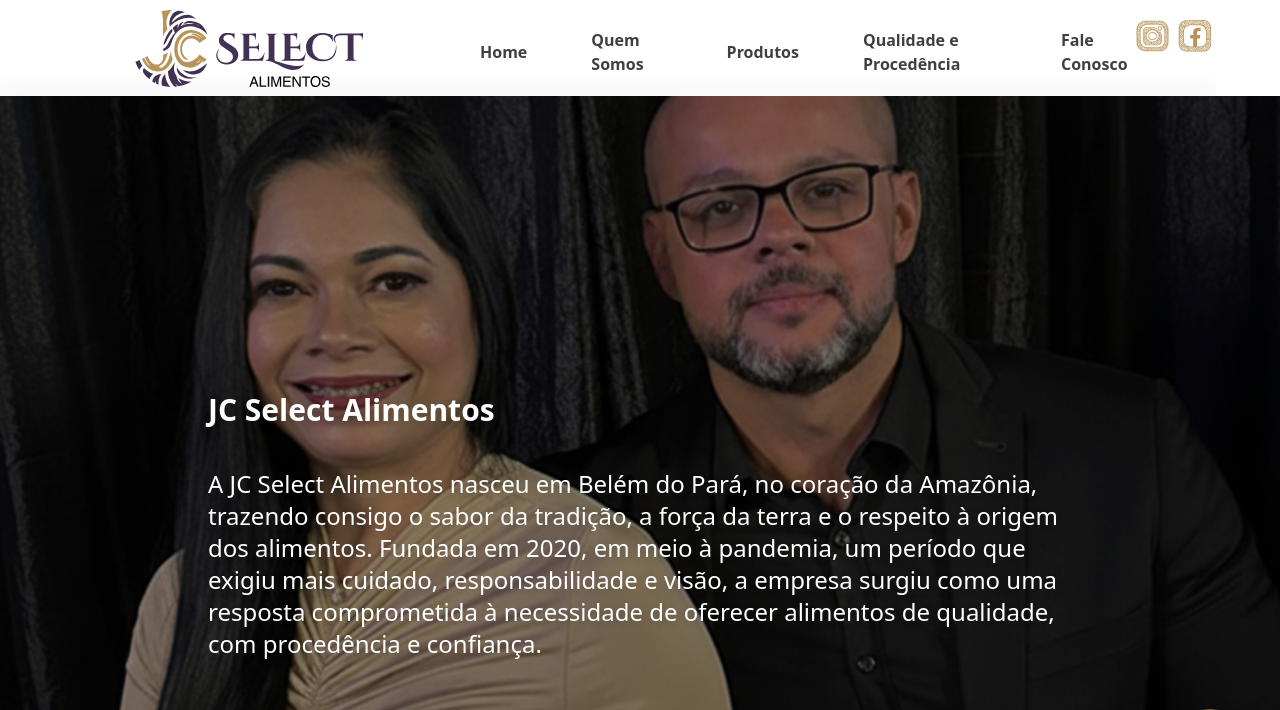
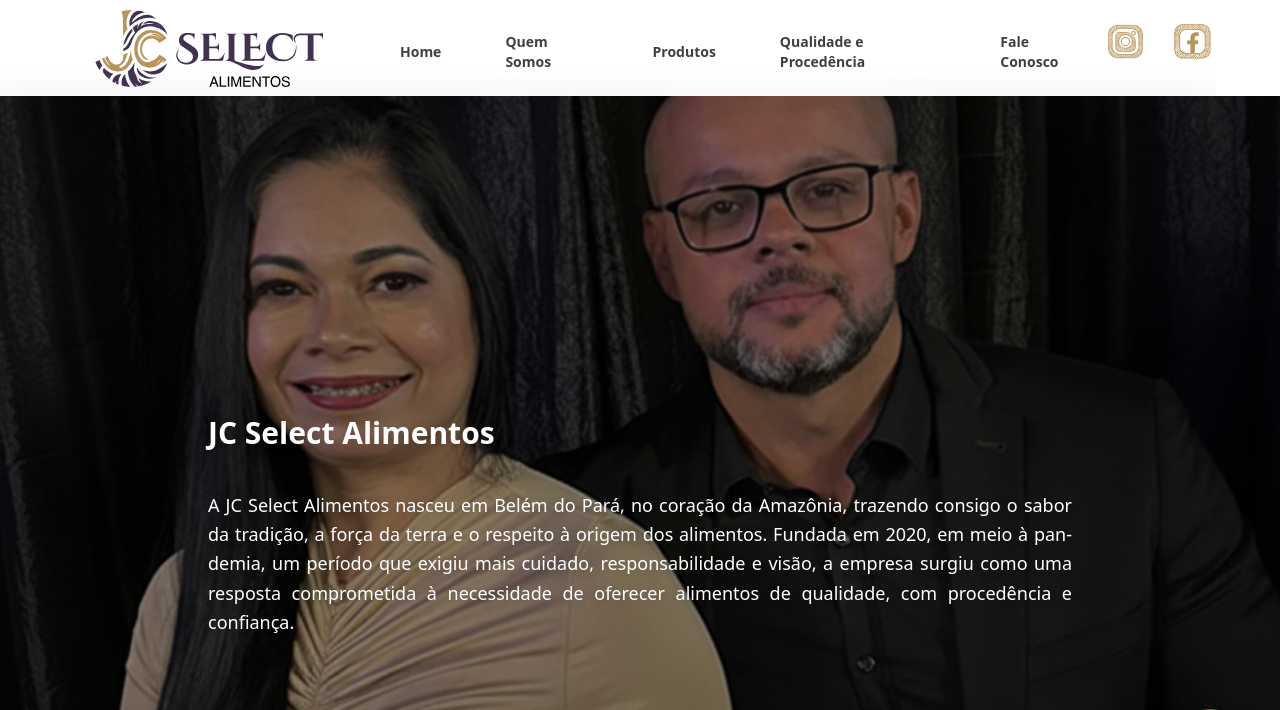
Before and after one commit to jcalimentos/Site, a Next.js app: page /quem-somos in a window 1280 px wide. Shown: the top 710 px of the page. Built offline with nearby package versions, Linux system fonts and the light colour scheme.

Commit message:
style: edit texts

```diff
--- a/src/Components/AboutUs.tsx
+++ b/src/Components/AboutUs.tsx
@@ -8,7 +8,18 @@ export default function AboutUs() {
       overlayOpacity={0.4}
       height="900px"
     >
-      <p className="xl:text-2xl my-10 drop-shadow-md max-lg:text-base max-lg:text-justify">
+      <p
+        className="
+    xl:text-lg
+    max-lg:text-base
+    my-10
+    drop-shadow-md
+    text-justify
+    [text-justify:inter-word]
+    [hyphens:auto]
+    leading-relaxed
+  "
+      >
         A JC Select Alimentos nasceu em Belém do Pará, no coração da Amazônia,
         trazendo consigo o sabor da tradição, a força da terra e o respeito à
         origem dos alimentos. Fundada em 2020, em meio à pandemia, um período
--- a/src/Components/Header.tsx
+++ b/src/Components/Header.tsx
@@ -7,8 +7,8 @@ import Image from "next/image";
 export default function Header() {
   return (
     <header className="top-0 z-10 xl:w-[95%] left-0 flex items-center max-lg:fixed max-lg:z-10 max-lg:h-20 max-lg:w-full bg-white/20 backdrop-blur-md max-lg:-mx-auto">
-      <div className="top-0 flex h-24 items-center max-lg:w-full 2xl:mx-auto 2xl:w-full">
-        <Logo className="ml-20 max-lg:hidden portrait:hidden" />
+      <div className="top-0 xl:-ml-10 2xl:-ml-0 flex h-24 items-center max-lg:w-full 2xl:mx-auto 2xl:w-full">
+        <Logo className="xl:ml-20 lg:ml-40 max-lg:hidden portrait:hidden" />
 
         {/* Aqui o bloco para centralizar logo mobile e alinhar menu na direita */}
         <div className="flex flex-1 items-center justify-between max-lg:w-full max-lg:px-4">
@@ -18,8 +18,8 @@ export default function Header() {
 
         <div className="ml-64 flex w-3/5 justify-between max-2xl:ml-0 max-2xl:w-4/5 max-2xl:justify-evenly max-lg:hidden">
           {/* Menu desktop */}
-          <nav>
-            <ul className="mt-2 flex text-lg font-bold max-2xl:text-lg lg:text-base ">
+          <nav className="2xl:-ml-20">
+            <ul className="mt-2 flex text-base font-bold 2xl:text-lg lg:text-sm  xl:-ml-10 2xl:-ml-0">
               {links.map(({ link, name, key }) => (
                 <li
                   className="ml-16 flex items-center opacity-75 hover:opacity-100"
@@ -32,7 +32,12 @@ export default function Header() {
           </nav>
           <div className="flex">
             {socialMedia.map(({ url, link }) => (
-              <a href={link} target="_Blank" key={url}>
+              <a
+                href={link}
+                className="xl:ml-5 2xl:ml-0"
+                target="_Blank"
+                key={url}
+              >
                 <Image src={url} width={50} height={50} alt={url} />
               </a>
             ))}
--- a/src/Components/MVV.tsx
+++ b/src/Components/MVV.tsx
@@ -2,7 +2,7 @@ import Image from "next/image";
 
 export default function MVV() {
   return (
-    <div className="w-[70%] mx-auto text-center my-10">
+    <div className="2xl:w-[70%] mx-auto text-center">
       <div className="relative flex flex-col md:flex-row justify-between items-stretch gap-8">
         {/* Gradiente de fundo */}
         <div
@@ -21,7 +21,7 @@ export default function MVV() {
         {Itens.map(({ img, title, text }, i) => (
           <div
             key={i}
-            className="flex flex-col flex-1 px-4 md:px-6 max-w-sm md:max-w-none"
+            className="flex xl:mt-20  flex-col flex-1 px-4 md:px-6 max-w-sm md:max-w-none"
           >
             {/* Círculo com ícone */}
             <div className="w-32 h-32 mx-auto flex items-center justify-center bg-white rounded-full shadow-black/30 shadow-lg">
@@ -40,7 +40,7 @@ export default function MVV() {
             </h3>
 
             {/* Texto */}
-            <p className="mt-10 text-secondary text-sm md:text-base flex-1">
+            <p className="mt-10 text-secondary text-sm md:text-base flex-1 text-justify [text-justify:inter-word] [hyphens:auto] leading-relaxed">
               {text}
             </p>
           </div>
--- a/src/Components/OurProducts.tsx
+++ b/src/Components/OurProducts.tsx
@@ -8,7 +8,18 @@ export default function OurProducts() {
       overlayOpacity={0.4}
       height="800px"
     >
-      <p className="xl:text-xl my-10 drop-shadow-md max-lg:text-base max-lg:text-justify">
+      <p
+        className="
+    xl:text-xl
+    max-lg:text-base
+    my-10
+    drop-shadow-md
+    text-justify
+    [text-justify:inter-word]
+    [hyphens:auto]
+    leading-relaxed
+  "
+      >
         A JC Select Alimentos oferece uma seleção de produtos que valorizam a
         Amazônia e a excelência alimentar: pescados e frutos do mar frescos,
         carnes selecionadas, ovos, leite e queijos artesanais, além de
--- a/src/Components/ProductsItens.tsx
+++ b/src/Components/ProductsItens.tsx
@@ -1,7 +1,7 @@
 import Image from "next/image";
 export default function ProductsItens() {
   return (
-    <div className="xl:w-[60%] mx-auto px-4 py-12 relative">
+    <div className="2xl:w-[60%] mx-auto px-4 py-12 relative">
       <div className="xl:w-[75%] mx-auto">
         {/* Título */}
         <h2 className="text-3xl font-bold text-center mb-10 relative">
```
